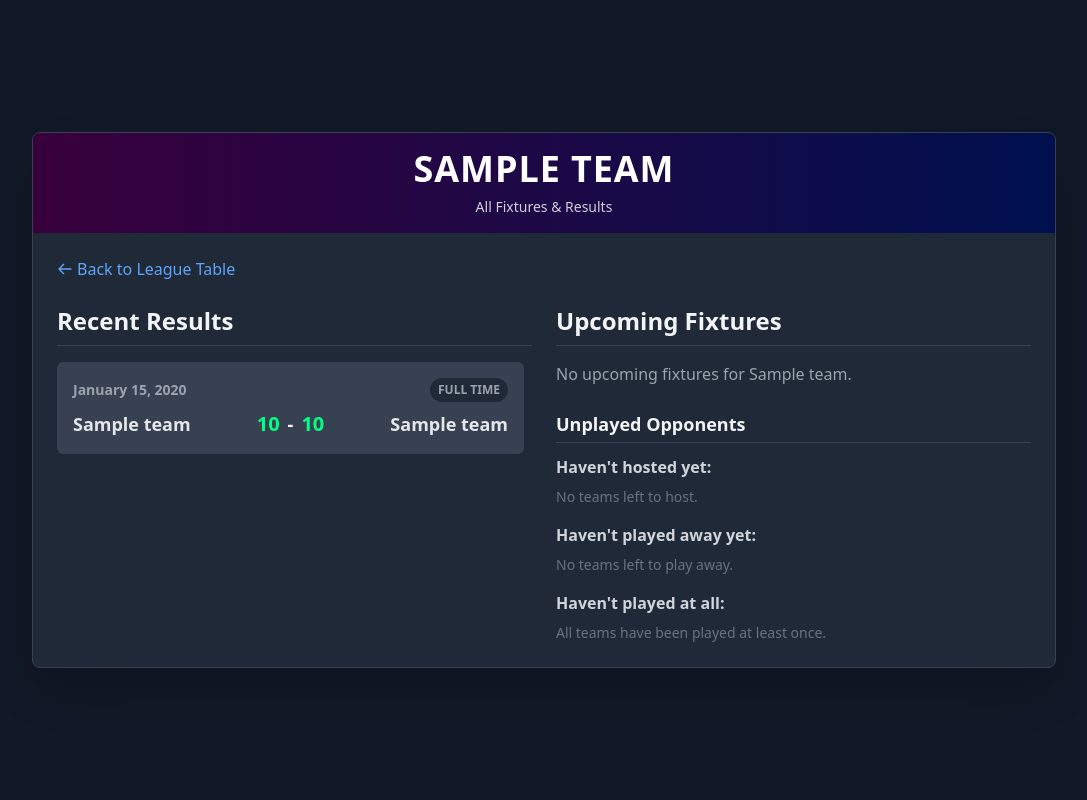
After one commit to bigmac7/django_football_league, a Django app: page /team/1/ in a window 1280 px wide. The commit adds this page. Shown: the whole page, without its empty margins (96-1183 px from the left). Run offline with Django 5.2, Linux system fonts and the light colour scheme; tables that the repository leaves empty hold one stand-in row (values such as "Sample post"); some libraries are stand-ins or nearby versions.

Commit message:
added team_detail view

```diff
--- a/football_league/urls.py
+++ b/football_league/urls.py
@@ -28,4 +28,5 @@ app_name = 'league'
 urlpatterns = [
     path('admin/', admin.site.urls),
     path('', views.league_table, name='league_table'),
+    path('team/<int:team_id>/', views.team_detail, name='team_detail'),
 ]
--- /dev/null
+++ b/league/templates/team_detail.html
@@ -0,0 +1,183 @@
+{% load static tailwind_tags %}
+<!DOCTYPE html>
+<html lang="en">
+<head>
+    <meta charset="UTF-8">
+    <meta name="viewport" content="width=device-width, initial-scale=1.0">
+    <title>{{ team.name }} - Fixtures & Results</title>
+    {% tailwind_css %}
+    <style>
+        .premier-league-header-bg {
+            background-color: #38003c; /* Premier League Purple */
+            background-image: linear-gradient(to right, #38003c, #00104f); /* Subtle gradient */
+        }
+        .premier-league-accent {
+            color: #00ff85; /* Premier League Green accent */
+        }
+        .custom-scrollbar::-webkit-scrollbar {
+            width: 8px;
+        }
+        .custom-scrollbar::-webkit-scrollbar-track {
+            background: #4a5568;
+        }
+        .custom-scrollbar::-webkit-scrollbar-thumb {
+            background: #6b7280;
+            border-radius: 4px;
+        }
+        .custom-scrollbar::-webkit-scrollbar-thumb:hover {
+            background: #9ca3af;
+        }
+        /* Custom styling for win/loss/draw results */
+        .match-win { background-color: rgba(0, 150, 0, 0.2); } /* Green for win */
+        .match-loss { background-color: rgba(150, 0, 0, 0.2); } /* Red for loss */
+        .match-draw { background-color: rgba(150, 150, 0, 0.2); } /* Yellow for draw */
+    </style>
+</head>
+<body class="bg-gray-900 min-h-screen flex flex-col items-center justify-center p-4 sm:p-6 lg:p-8 font-sans">
+    <div class="max-w-5xl w-full mx-auto bg-gray-800 rounded-lg shadow-2xl overflow-hidden border border-gray-700">
+        <div class="premier-league-header-bg text-white py-4 px-6 sm:px-8 text-center">
+            <h1 class="text-3xl sm:text-4xl font-extrabold mb-2 uppercase tracking-wide">
+                {{ team.name }}
+            </h1>
+            <p class="text-sm opacity-80">All Fixtures & Results</p>
+        </div>
+
+        <div class="p-6">
+            <a href="{% url 'league_table' %}" class="inline-flex items-center text-blue-400 hover:text-blue-300 mb-6 transition-colors duration-150">
+                <svg class="w-4 h-4 mr-1" fill="none" stroke="currentColor" viewBox="0 0 24 24" xmlns="http://www.w3.org/2000/svg"><path stroke-linecap="round" stroke-linejoin="round" stroke-width="2" d="M10 19l-7-7m0 0l7-7m-7 7h18"></path></svg>
+                Back to League Table
+            </a>
+
+            <div class="grid grid-cols-1 md:grid-cols-2 gap-6">
+                {# Results Section #}
+                <div>
+                    <h2 class="text-xl sm:text-2xl font-bold text-gray-100 mb-4 pb-2 border-b border-gray-700">Recent Results</h2>
+                    {% if results %}
+                    <div class="space-y-3 custom-scrollbar overflow-y-auto max-h-96 pr-2"> {# Added scrollbar for long lists #}
+                        {% for match in results %}
+                        {% comment %} Determine win/loss/draw for styling {% endcomment %}
+                        {% with team_is_home=False %}
+                            {% if match.home_team == team %}
+                                {% with team_is_home=True %}
+                                {% endwith %}
+                            {% endif %}
+
+                            {% if team_is_home %}
+                                {% if match.home_score > match.away_score %}
+                                    {% with result_class="match-win" %}
+                                    {% endwith %}
+                                {% elif match.home_score < match.away_score %}
+                                    {% with result_class="match-loss" %}
+                                    {% endwith %}
+                                {% else %}
+                                    {% with result_class="match-draw" %}
+                                    {% endwith %}
+                                {% endif %}
+                            {% else %} {# Team is away team #}
+                                {% if match.away_score > match.home_score %}
+                                    {% with result_class="match-win" %}
+                                    {% endwith %}
+                                {% elif match.away_score < match.home_score %}
+                                    {% with result_class="match-loss" %}
+                                    {% endwith %}
+                                {% else %}
+                                    {% with result_class="match-draw" %}
+                                    {% endwith %}
+                                {% endif %}
+                            {% endif %}
+                        {% endwith %}
+
+                        <div class="bg-gray-700 p-4 rounded-md shadow-sm flex flex-col space-y-2 text-gray-200 {{ result_class }}">
+                            <div class="flex justify-between items-center text-sm font-semibold text-gray-400">
+                                <span>{{ match.match_date|date:"F j, Y" }}</span>
+                                <span class="px-2 py-1 bg-gray-800 rounded-full text-xs uppercase">Full Time</span>
+                            </div>
+                            <div class="flex items-center justify-between text-lg font-bold">
+                                <span class="flex-1 text-left">{{ match.home_team.name }}</span>
+                                <span class="premier-league-accent text-xl mx-2">{{ match.home_score }}</span>
+                                <span class="text-white">-</span>
+                                <span class="premier-league-accent text-xl mx-2">{{ match.away_score }}</span>
+                                <span class="flex-1 text-right">{{ match.away_team.name }}</span>
+                            </div>
+                        </div>
+                        {% endfor %}
+                    </div>
+                    {% else %}
+                    <p class="text-gray-400">No results recorded for {{ team.name }} yet.</p>
+                    {% endif %}
+                </div>
+
+                {# Fixtures Section #}
+                <div>
+                    <h2 class="text-xl sm:text-2xl font-bold text-gray-100 mb-4 pb-2 border-b border-gray-700">Upcoming Fixtures</h2>
+                    {% if fixtures %}
+                    <div class="space-y-3 custom-scrollbar overflow-y-auto max-h-96 pr-2">
+                        {% for fixture in fixtures %}
+                        <div class="bg-gray-700 p-4 rounded-md shadow-sm flex flex-col space-y-2 text-gray-200">
+                            <div class="flex justify-between items-center text-sm font-semibold text-gray-400">
+                                <span>{{ fixture.match_date|date:"F j, Y" }}</span>
+                                <span class="px-2 py-1 bg-gray-800 rounded-full text-xs uppercase">Fixture</span>
+                            </div>
+                            <div class="flex items-center justify-between text-lg font-bold">
+                                <span class="flex-1 text-left">{{ fixture.home_team.name }}</span>
+                                <span class="text-white text-xl mx-2">vs</span>
+                                <span class="flex-1 text-right">{{ fixture.away_team.name }}</span>
+                            </div>
+                        </div>
+                        {% endfor %}
+                    </div>
+                    {% else %}
+                    <p class="text-gray-400">No upcoming fixtures for {{ team.name }}.</p>
+                    {% endif %}
+
+                    {# Unplayed Opponents Sections #}
+                    <h3 class="text-lg font-bold text-gray-100 mt-6 mb-3 pb-1 border-b border-gray-700">Unplayed Opponents</h3>
+
+                    {# Unplayed Home Fixtures #}
+                    <div class="mb-4">
+                        <h4 class="text-md font-semibold text-gray-300 mb-2">Haven't hosted yet:</h4>
+                        {% if unplayed_home_fixtures %}
+                        <ul class="list-disc list-inside text-gray-400 space-y-1">
+                            {% for opponent in unplayed_home_fixtures %}
+                            <li>{{ opponent.name }}</li>
+                            {% endfor %}
+                        </ul>
+                        {% else %}
+                        <p class="text-gray-500 text-sm">No teams left to host.</p>
+                        {% endif %}
+                    </div>
+
+                    {# Unplayed Away Fixtures #}
+                    <div class="mb-4">
+                        <h4 class="text-md font-semibold text-gray-300 mb-2">Haven't played away yet:</h4>
+                        {% if unplayed_away_fixtures %}
+                        <ul class="list-disc list-inside text-gray-400 space-y-1">
+                            {% for opponent in unplayed_away_fixtures %}
+                            <li>{{ opponent.name }}</li>
+                            {% endfor %}
+                        </ul>
+                        {% else %}
+                        <p class="text-gray-500 text-sm">No teams left to play away.</p>
+                        {% endif %}
+                    </div>
+
+                    {# Unplayed Both Home and Away Fixtures #}
+                    <div>
+                        <h4 class="text-md font-semibold text-gray-300 mb-2">Haven't played at all:</h4>
+                        {% if unplayed_both_fixtures %}
+                        <ul class="list-disc list-inside text-gray-400 space-y-1">
+                            {% for opponent in unplayed_both_fixtures %}
+                            <li>{{ opponent.name }}</li>
+                            {% endfor %}
+                        </ul>
+                        {% else %}
+                        <p class="text-gray-500 text-sm">All teams have been played at least once.</p>
+                        {% endif %}
+                    </div>
+                </div>
+
+            </div> {# End grid #}
+        </div> {# End p-6 #}
+    </div>
+</body>
+</html>
--- a/league/views.py
+++ b/league/views.py
@@ -1,21 +1,33 @@
 # league/views.py
-from django.shortcuts import render
+from django.shortcuts import render, get_object_or_404
 from .models import Team, Match
 from collections import defaultdict
-from django.db.models import Q # Import Q for filtering (optional but good practice)
+from datetime import date
+from django.db.models import Q
 
 def league_table(request):
-    teams = Team.objects.all()
+    # Fetch all teams once and store them in a dictionary for easy lookup by name
+    all_teams_by_name = {team.name: team for team in Team.objects.all()}
+
     team_stats = defaultdict(lambda: {
         'played': 0, 'wins': 0, 'draws': 0, 'losses': 0,
-        'goals_for': 0, 'goals_against': 0, 'goal_difference': 0, 'points': 0
+        'goals_for': 0, 'goals_against': 0, 'goal_difference': 0, 'points': 0,
+        'team_object': None # NEW: Add a placeholder for the actual Team object
     })
 
     matches = Match.objects.all()
 
     for match in matches:
-        home_team_stats = team_stats[match.home_team.name]
-        away_team_stats = team_stats[match.away_team.name]
+        home_team_obj = match.home_team # These are already Team objects
+        away_team_obj = match.away_team
+
+        # Get the stats dicts for home and away teams
+        home_team_stats = team_stats[home_team_obj.name]
+        away_team_stats = team_stats[away_team_obj.name]
+
+        # Assign the actual Team object to the stats dictionary
+        home_team_stats['team_object'] = home_team_obj
+        away_team_stats['team_object'] = away_team_obj
 
         # Update played matches
         home_team_stats['played'] += 1
@@ -43,15 +55,17 @@ def league_table(request):
             away_team_stats['points'] += 1
 
     # Calculate goal difference after all matches processed
-    for team_name, stats in team_stats.items():
+    for team_name_str, stats in team_stats.items(): # Iterating through the defaultdict's items
         stats['goal_difference'] = stats['goals_for'] - stats['goals_against']
 
-    # Convert defaultdict to a list of dicts for sorting
+    # Convert defaultdict values (the stats dictionaries) to a list for sorting
     sorted_table = []
-    for team_name, stats in team_stats.items():
+    for team_name_str, stats_dict in team_stats.items():
+        # Ensure we're adding the actual Team object and its calculated stats
         sorted_table.append({
-            'team_name': team_name,
-            **stats
+            'team_object': stats_dict['team_object'], # Access the stored Team object
+            'team_name_str': team_name_str, # Keep the string name for display
+            **stats_dict # Unpack all other stats (played, points, etc.)
         })
 
     # Sort the table:
@@ -59,15 +73,66 @@ def league_table(request):
         x['points'],
         x['goal_difference'],
         x['goals_for'],
-        x['team_name']
+        x['team_name_str'] # Use the string name for tie-breaker if needed
     ), reverse=True)
 
-    # --- New: Get recent fixtures ---
-    # Fetch all matches, ordered by match_date (most recent first) and slice to get the first 5
     recent_fixtures = Match.objects.all().order_by('-match_date')[:5]
 
     context = {
         'league_table': sorted_table,
-        'recent_fixtures': recent_fixtures, # Add to context
+        'recent_fixtures': recent_fixtures,
     }
     return render(request, 'league_table.html', context)
+
+def team_detail(request, team_id):
+    # Change query back to pk=team_id
+    team = get_object_or_404(Team, pk=team_id)
+
+    all_team_matches = Match.objects.filter(
+        Q(home_team=team) | Q(away_team=team)
+    ).order_by('-match_date')
+
+    today = date.today()
+    results = []
+    fixtures = []
+
+    for match in all_team_matches:
+        if match.match_date <= today:
+            results.append(match)
+        else:
+            fixtures.append(match)
+
+    fixtures.sort(key=lambda x: x.match_date)
+
+    all_teams_in_league = Team.objects.exclude(pk=team.pk)
+
+    # Note: The played_opponents logic using `set`s will still work fine with Team objects
+    # as they are hashable. No specific changes needed here related to ID vs slug directly.
+    played_opponents_home = set(m.away_team for m in team.home_matches.all())
+    played_opponents_away = set(m.home_team for m in team.away_matches.all())
+
+    played_opponents = played_opponents_home.union(played_opponents_away)
+
+    unplayed_home_fixtures = []
+    unplayed_away_fixtures = []
+    unplayed_both_fixtures = []
+
+    for opponent in all_teams_in_league:
+        if opponent not in played_opponents_home:
+            unplayed_home_fixtures.append(opponent)
+
+        if opponent not in played_opponents_away:
+            unplayed_away_fixtures.append(opponent)
+
+        if opponent not in played_opponents:
+            unplayed_both_fixtures.append(opponent)
+
+    context = {
+        'team': team,
+        'results': results,
+        'fixtures': fixtures,
+        'unplayed_home_fixtures': unplayed_home_fixtures,
+        'unplayed_away_fixtures': unplayed_away_fixtures,
+        'unplayed_both_fixtures': unplayed_both_fixtures,
+    }
+    return render(request, 'team_detail.html', context)
```
Also changed, not shown: league/models.py (+11 -1 lines), league/templates/league_table.html (+13 -8 lines), league/migrations/0001_initial.py, league/migrations/0002_remove_team_slug.py (added).
